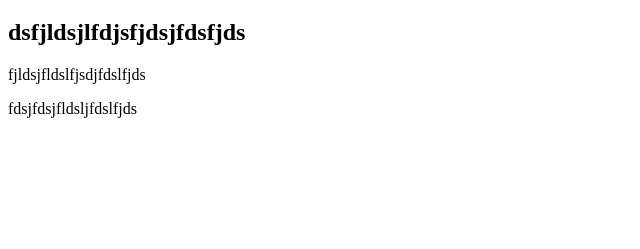
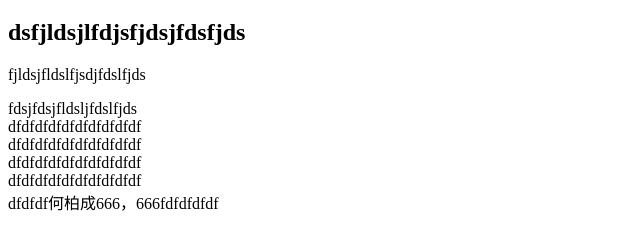
Before and after one commit to 17778444963/textDemo, a plain HTML site: page index.html in a window 1280 px wide. Shown: the part 61-310 px from the top of the page, without its empty margins (0-640 px from the left). Drawn offline with Linux system fonts and the light colour scheme.

Commit message:
这是最近一次提交

```diff
--- a/index.html
+++ b/index.html
@@ -10,6 +10,11 @@
     <h2>dsfjldsjlfdjsfjdsjfdsfjds</h2>
     <p>fjldsjfldslfjsdjfdslfjds</p>
     <span>fdsjfdsjfldsljfdslfjds</span>
+    <div>dfdfdfdfdfdfdfdfdfdf</div>
+    <div>dfdfdfdfdfdfdfdfdfdf</div>
+    <div>dfdfdfdfdfdfdfdfdfdf</div>
+    <div>dfdfdfdfdfdfdfdfdfdf</div>
+    <div>dfdfdf何柏成666，666fdfdfdfdf</div>
 
 
 </body>
```
